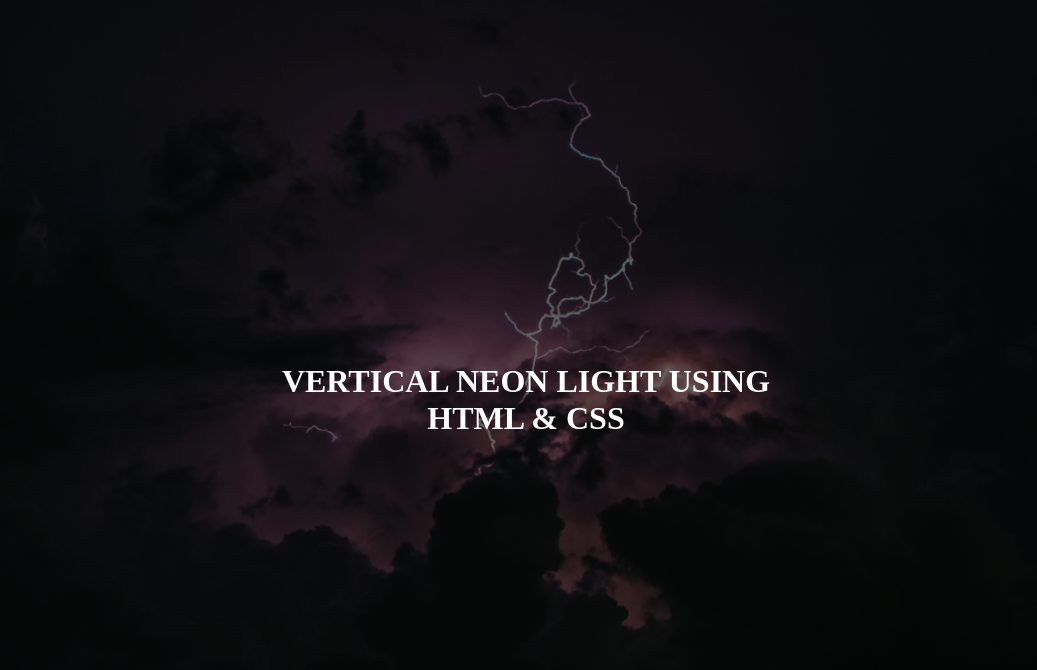
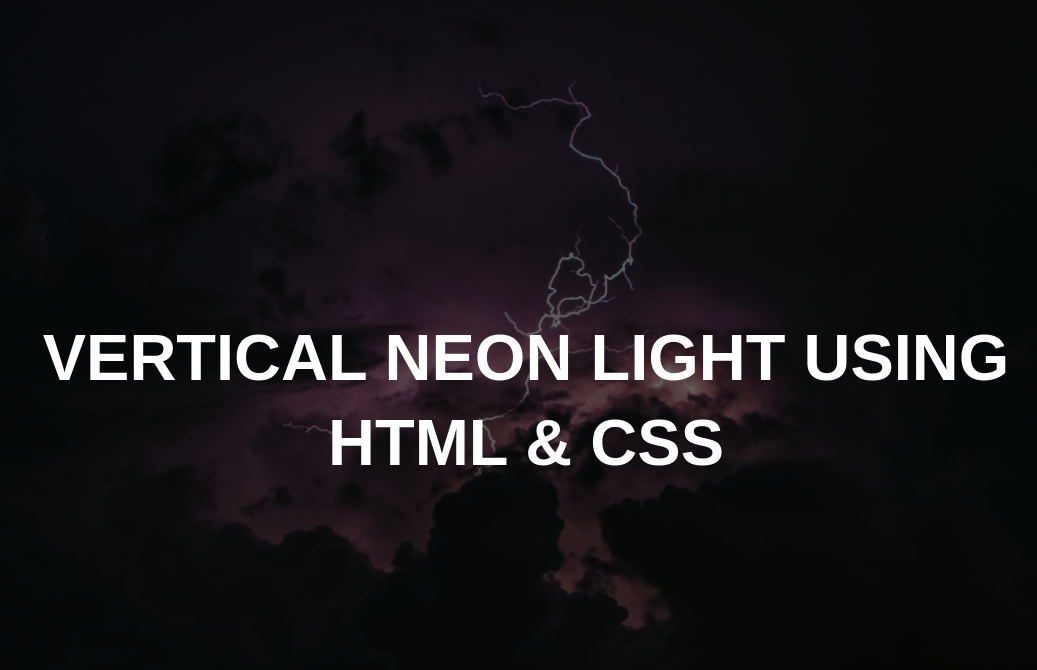
Before and after one commit to srjpnd/V-neon-light, a plain HTML site: page index.html in a window 1280 px wide. Shown: the whole page, without its empty margins (114-1151 px from the left). Drawn offline with Linux system fonts and the light colour scheme.

Commit message:
final touch

```diff
--- a/index.css
+++ b/index.css
@@ -17,7 +17,10 @@
     position: absolute;
     left: 50%;
     top: 50%;
-    transform: translate(-50%,-50%)
+    transform: translate(-50%,-50%);
+    font-family: sans-serif;
+    font-size: 65px;
+    line-height: 85px;
 }
 .neon-light{
     width: 15px;
```
